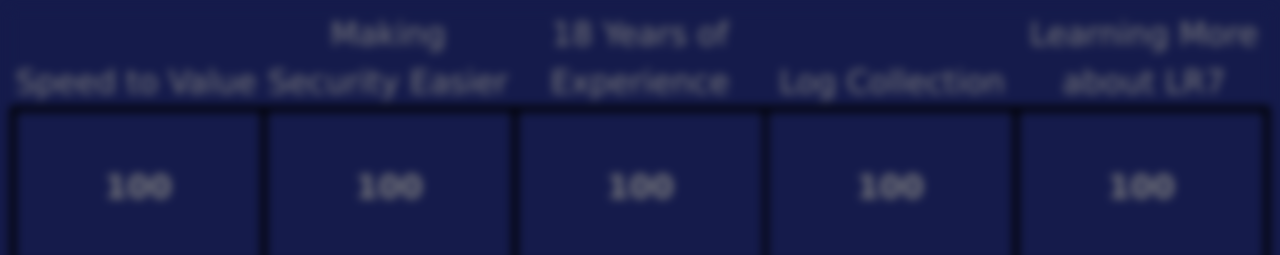
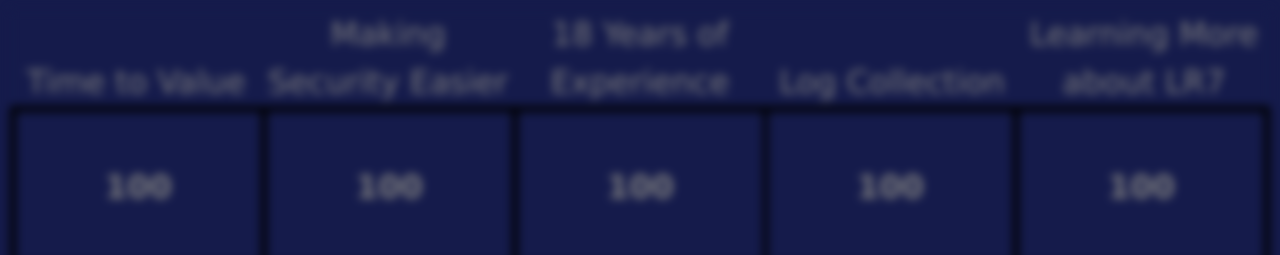
Before and after one commit to jakesomething/jakesomething.github.io, a Jekyll site: the page LR7Jeopardy.html, which Jekyll copies as it is, in a window 1280 px wide. Shown: the top 255 px of the page. Built offline with Jekyll 4.4.1, drawn with Linux system fonts in a browser that asks for light colours.

Commit message:
Update LR7Jeopardy.html

```diff
--- a/LR7Jeopardy.html
+++ b/LR7Jeopardy.html
@@ -1,3 +1,4 @@
+
 
 <!DOCTYPE html>
 <html xmlns="http://www.w3.org/1999/xhtml">
@@ -8,8 +9,12 @@
 <meta name="viewport" content="width=device-width, initial-scale=1, shrink-to-fit=no">
 
 <title>LogRhythm 7 Jeopardy</title>
-<meta name="description" content="LogRhythm 7 Trivia!" />
+<meta name="description" content="This affects a person&#x27;s thinking, feeling, behavior or mood. These conditions deeply impact day-to-day living and may also affect the ability to relate to others., This is a common and serious medical illness that negatively affects how you feel, the way  you think and how you act. ,  A symptom of depression is a persistently ____ mood., When do warning signs happen?, A sudden, overpowering fright response or feeling of terror for no known reason is an example of this. " />
 <meta name="ROBOTS" content="NOODP" />
+<link rel="shortcut icon" href="/static/1673188193/favicon.ico" type="image/x-icon" />
+<link rel="icon" href="/static/1673188193/favicon.ico" type="image/x-icon" />
+
+
 
 
 
@@ -2317,7 +2322,7 @@
 
             <div class="grid-cell " data-row="0" data-col="0">
                 <div class="cell">
-                    <div class="cell-inner cat-cell" role="columnheader">Speed to Value</div>
+                    <div class="cell-inner cat-cell" role="columnheader">Time to Value</div>
                 </div>
             </div>
 
@@ -2539,7 +2544,7 @@
                             <div class="cell points">
                                 <div class="cell-inner">200</div>
                                 <div class="front answer" tabindex="0"><p>These two common scripting languages can be used to create custom SRPs allowing for a client to interact with system's LogRhythm doesn't have official support for.</p></div>
-                                <div class="back question" tabindex="0"><p>What is PowerShell & Python?</p></div>
+                                <div class="back question" tabindex="0"><p>What are PowerShell & Python?</p></div>
                             </div>
 
 
@@ -2806,7 +2811,7 @@
                             <div class="cell points">
                                 <div class="cell-inner">400</div>
                                 <div class="front answer" tabindex="0"><p>True or False? LogRhythm's log collection system is very feature rich but does not support load balancing for log collection.</p></div>
-                                <div class="back question" tabindex="0"><p>False - Load balancers can be used in front on an SMA.</p></div>
+                                <div class="back question" tabindex="0"><p>What is False? Load balancers can be used in front on an SMA.</p></div>
                             </div>
 
 
```
